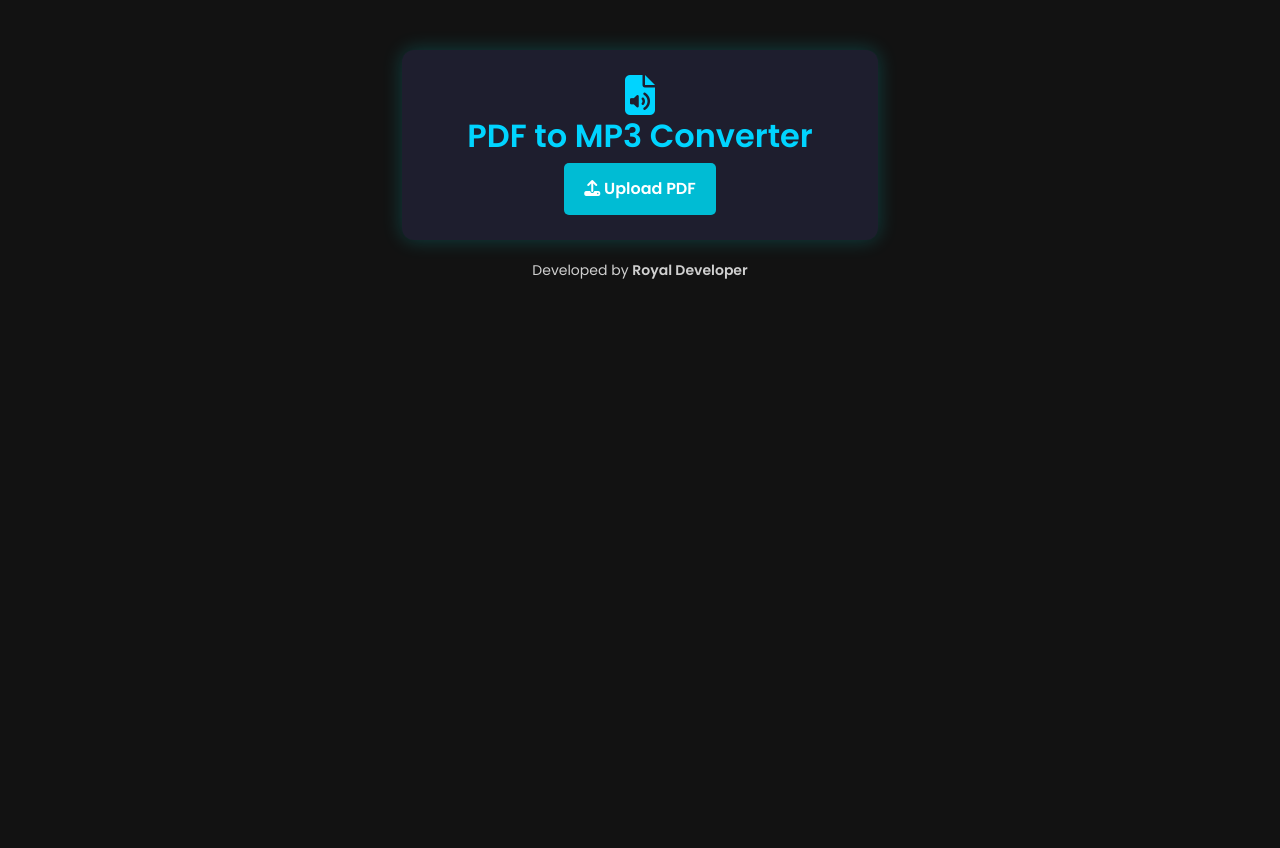
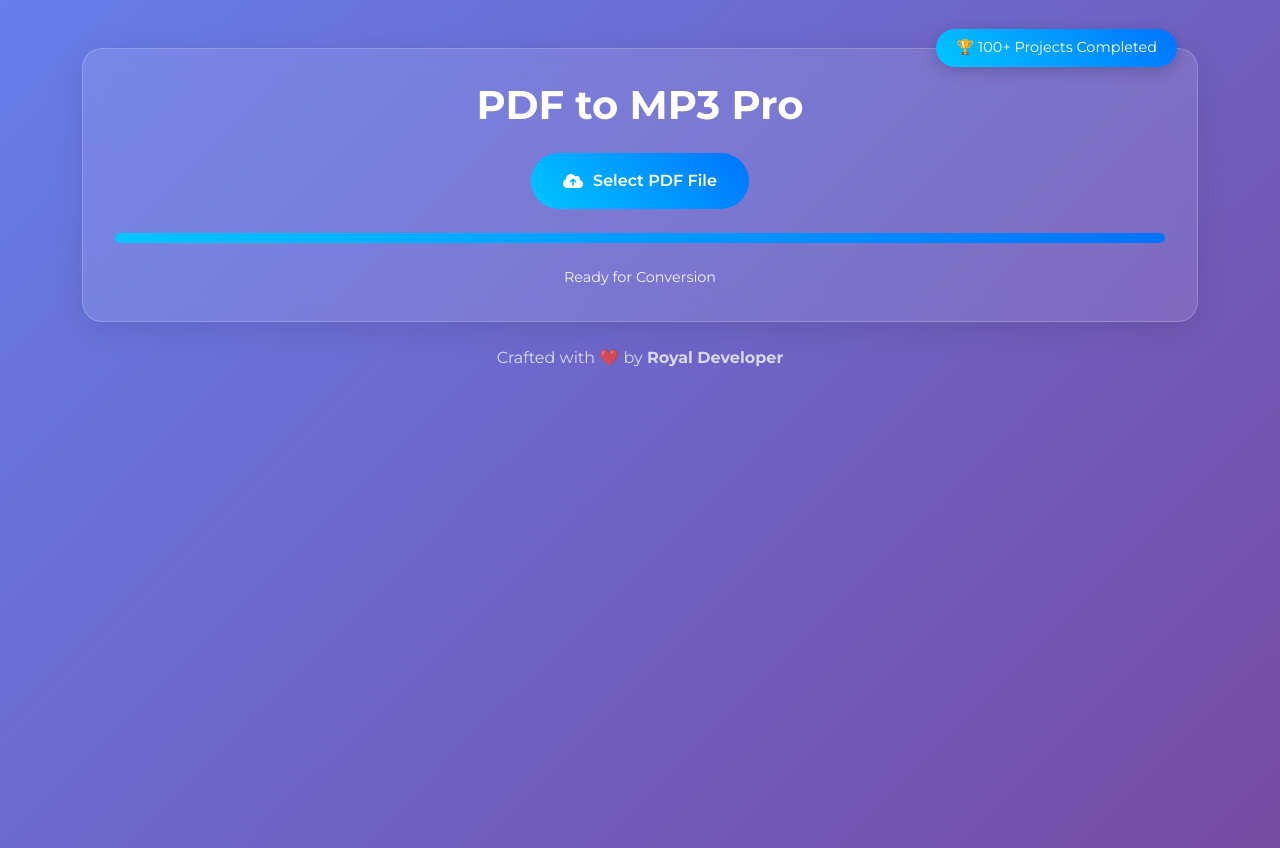
Before and after one commit to royal450/DigitalSolutionsMidia, a Flask app: page / in a window 1280 px wide. Before the commit the page ends 279 px from the top, so only its background shows below. Run offline with Flask 3, Linux system fonts and the light colour scheme.

Commit message:
Update index.html

```diff
--- a/templates/index.html
+++ b/templates/index.html
@@ -3,148 +3,189 @@
 <head>
     <meta charset="UTF-8">
     <meta name="viewport" content="width=device-width, initial-scale=1.0">
-    <title>PDF to MP3 - Royal Developer</title>
+    <title>Royal Developer | PDF to MP3 Pro</title>
 
     <!-- Bootstrap & Font Awesome -->
     <link rel="stylesheet" href="https://cdn.jsdelivr.net/npm/bootstrap@5.3.0/dist/css/bootstrap.min.css">
     <link rel="stylesheet" href="https://cdnjs.cloudflare.com/ajax/libs/font-awesome/6.4.2/css/all.min.css">
 
-    <!-- Google Font (Poppins) -->
-    <link href="https://fonts.googleapis.com/css2?family=Poppins:wght@400;600&display=swap" rel="stylesheet">
+    <!-- Google Fonts -->
+    <link href="https://fonts.googleapis.com/css2?family=Montserrat:wght@400;600;700&display=swap" rel="stylesheet">
 
     <style>
+        :root {
+            --primary-gradient: linear-gradient(135deg, #667eea 0%, #764ba2 100%);
+            --secondary-gradient: linear-gradient(45deg, #00c6ff 0%, #0072ff 100%);
+        }
+
         body {
-            background: #121212;
+            background: var(--primary-gradient);
             color: #ffffff;
-            font-family: "Poppins", sans-serif;
+            font-family: 'Montserrat', sans-serif;
+            min-height: 100vh;
         }
-        .container {
-            max-width: 500px;
-            margin-top: 50px;
+
+        .glass-card {
+            background: rgba(255, 255, 255, 0.1);
+            backdrop-filter: blur(12px);
+            border-radius: 20px;
+            border: 1px solid rgba(255, 255, 255, 0.2);
+            box-shadow: 0 8px 32px rgba(0, 0, 0, 0.1);
+            padding: 2rem;
+            margin-top: 3rem;
+            transition: transform 0.3s ease;
         }
-        .upload-box {
-            background: #1e1e2e;
-            padding: 25px;
-            border-radius: 12px;
-            text-align: center;
-            box-shadow: 0px 0px 20px rgba(0, 255, 255, 0.2);
+
+        .glass-card:hover {
+            transform: translateY(-5px);
         }
-        .upload-box h2 {
-            color: #00d4ff;
-            font-weight: bold;
+
+        .developer-badge {
+            position: absolute;
+            top: -20px;
+            right: 20px;
+            background: var(--secondary-gradient);
+            padding: 8px 20px;
+            border-radius: 30px;
+            font-size: 0.9rem;
+            box-shadow: 0 4px 15px rgba(0, 0, 0, 0.2);
         }
-        .upload-box input {
-            display: none;
-        }
+
         .upload-label {
-            display: inline-block;
-            padding: 14px 20px;
-            background: #00bcd4;
-            color: #ffffff;
-            font-weight: bold;
-            border-radius: 5px;
+            background: var(--secondary-gradient);
+            padding: 1rem 2rem;
+            border-radius: 50px;
             cursor: pointer;
-            transition: 0.3s;
-            font-size: 16px;
-        }
-        .upload-label:hover {
-            background: #0097a7;
-        }
-        .progress-container {
-            display: none;
-            margin-top: 20px;
-            text-align: center;
-        }
-        .progress-bar {
-            width: 0;
-            height: 8px;
-            background: #00bcd4;
-            border-radius: 5px;
-            transition: width 0.4s ease-in-out;
-        }
-        .status {
-            margin-top: 10px;
-            font-size: 14px;
+            transition: all 0.3s ease;
+            display: inline-flex;
+            align-items: center;
+            gap: 10px;
             font-weight: 600;
         }
-        .branding {
+
+        .upload-label:hover {
+            transform: scale(1.05);
+            box-shadow: 0 5px 15px rgba(0, 198, 255, 0.4);
+        }
+
+        .action-buttons {
+            display: none;
+            gap: 1rem;
+            margin-top: 2rem;
+        }
+
+        .action-btn {
+            background: var(--secondary-gradient);
+            border: none;
+            padding: 12px 30px;
+            border-radius: 50px;
+            color: white;
+            font-weight: 600;
+            transition: all 0.3s ease;
+            display: flex;
+            align-items: center;
+            gap: 10px;
+        }
+
+        .action-btn:hover {
+            transform: translateY(-2px);
+            box-shadow: 0 5px 15px rgba(0, 198, 255, 0.4);
+        }
+
+        .progress-container {
+            background: rgba(255, 255, 255, 0.1);
+            height: 10px;
+            border-radius: 10px;
+            overflow: hidden;
+            margin: 1.5rem 0;
+        }
+
+        .progress-bar {
+            background: var(--secondary-gradient);
+            height: 100%;
+            transition: width 0.4s cubic-bezier(0.4, 0, 0.2, 1);
+        }
+
+        .status-text {
             text-align: center;
-            margin-top: 20px;
-            font-size: 14px;
-            opacity: 0.8;
-        }
-        .icon {
-            font-size: 40px;
-            color: #00d4ff;
+            font-size: 0.9rem;
+            opacity: 0.9;
+            margin-top: 1rem;
         }
     </style>
 </head>
 <body>
 
-<div class="container">
-    <div class="upload-box">
-        <i class="fas fa-file-audio icon"></i>
-        <h2>PDF to MP3 Converter</h2>
-        <label for="fileUpload" class="upload-label"><i class="fas fa-upload"></i> Upload PDF</label>
-        <input type="file" id="fileUpload" accept=".pdf">
+<div class="container position-relative">
+    <div class="glass-card">
+        <div class="developer-badge">
+            🏆 100+ Projects Completed
+        </div>
+
+        <h1 class="text-center mb-4 fw-bold">PDF to MP3 Pro</h1>
+
+        <div class="text-center">
+            <label for="fileUpload" class="upload-label">
+                <i class="fas fa-cloud-upload-alt"></i>
+                Select PDF File
+            </label>
+            <input type="file" id="fileUpload" accept=".pdf" hidden>
+        </div>
+
         <div class="progress-container">
             <div class="progress-bar"></div>
-            <p class="status">Waiting for upload...</p>
+        </div>
+
+        <div class="status-text">Ready for Conversion</div>
+
+        <div class="action-buttons justify-content-center">
+            <button class="action-btn play-btn">
+                <i class="fas fa-play"></i>
+                Play Audio
+            </button>
+            <button class="action-btn download-btn">
+                <i class="fas fa-download"></i>
+                Download MP3
+            </button>
         </div>
     </div>
-    <div class="branding">Developed by <strong>Royal Developer</strong></div>
+
+    <div class="text-center mt-4 opacity-75">
+        Crafted with ❤️ by <strong>Royal Developer</strong>
+    </div>
 </div>
 
 <script>
+    // Existing JavaScript with modifications to show action buttons
     const fileInput = document.getElementById("fileUpload");
-    const progressContainer = document.querySelector(".progress-container");
     const progressBar = document.querySelector(".progress-bar");
-    const statusText = document.querySelector(".status");
+    const statusText = document.querySelector(".status-text");
+    const actionButtons = document.querySelector(".action-buttons");
 
     fileInput.addEventListener("change", function() {
         if (fileInput.files.length > 0) {
-            let formData = new FormData();
-            formData.append("file", fileInput.files[0]);
-
-            progressContainer.style.display = "block";
-            statusText.innerText = "Uploading file...";
-            progressBar.style.width = "10%";
-
-            fetch("/upload", {
-                method: "POST",
-                body: formData
-            })
-            .then(response => response.json())
-            .then(data => {
-                if (data.error) {
-                    statusText.innerText = "Error: " + data.error;
-                    progressBar.style.width = "0%";
-                } else {
-                    trackProgress();
-                }
-            })
-            .catch(error => {
-                statusText.innerText = "Upload failed!";
-                console.error(error);
-            });
+            // Simulate conversion process
+            simulateConversion();
         }
     });
 
-    function trackProgress() {
-        let interval = setInterval(() => {
-            fetch("/status")
-                .then(response => response.json())
-                .then(data => {
-                    progressBar.style.width = data.progress + "%";
-                    statusText.innerText = data.status;
+    function simulateConversion() {
+        let progress = 0;
+        const interval = setInterval(() => {
+            progress += 10;
+            progressBar.style.width = `${progress}%`;
+            statusText.textContent = `Processing... ${progress}%`;
 
-                    if (data.progress >= 100) {
-                        clearInterval(interval);
-                        statusText.innerText = "Conversion Complete!";
-                    }
-                })
-                .catch(error => console.error(error));
-        }, 1000);
+            if (progress >= 100) {
+                clearInterval(interval);
+                conversionComplete();
+            }
+        }, 300);
+    }
+
+    function conversionComplete() {
+        statusText.textContent = "Conversion Complete!";
+        actionButtons.style.display = "flex";
     }
 </script>
 
```
